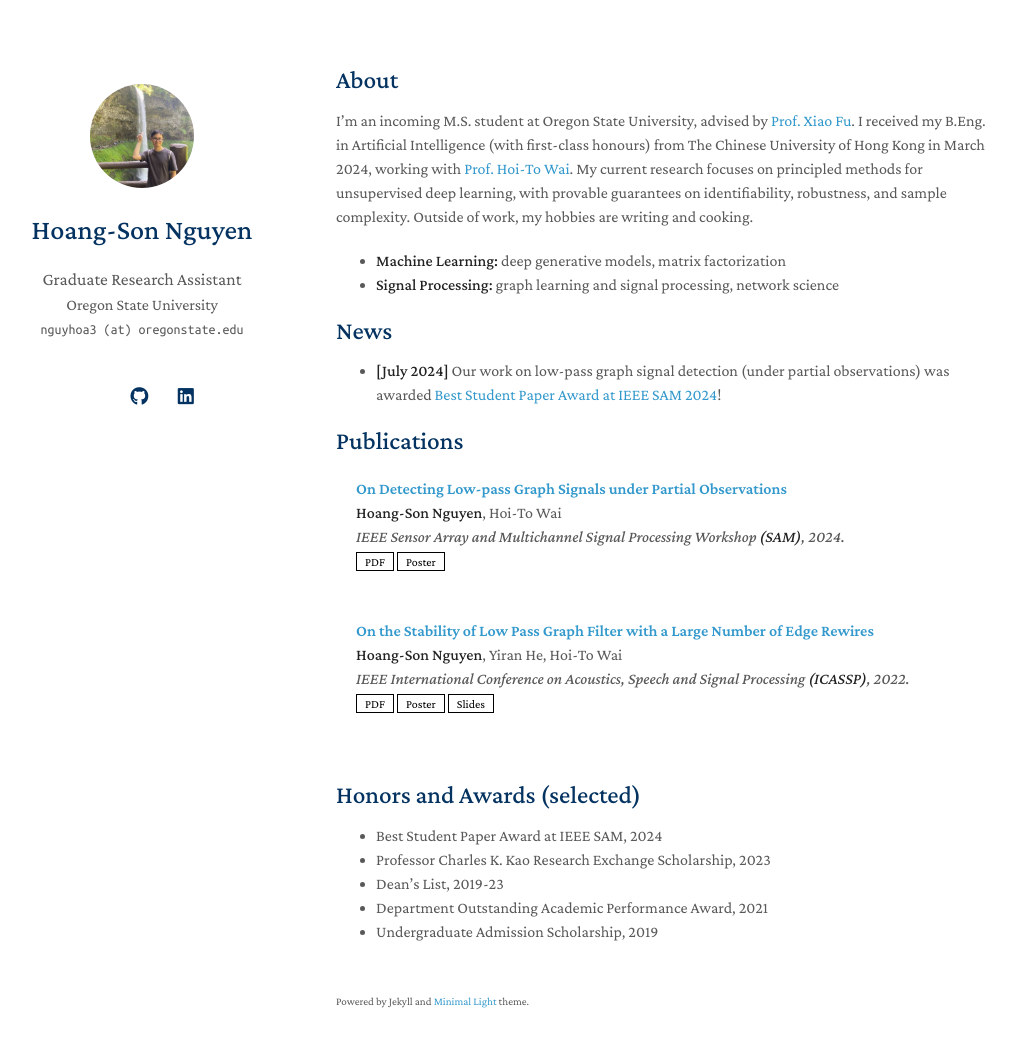
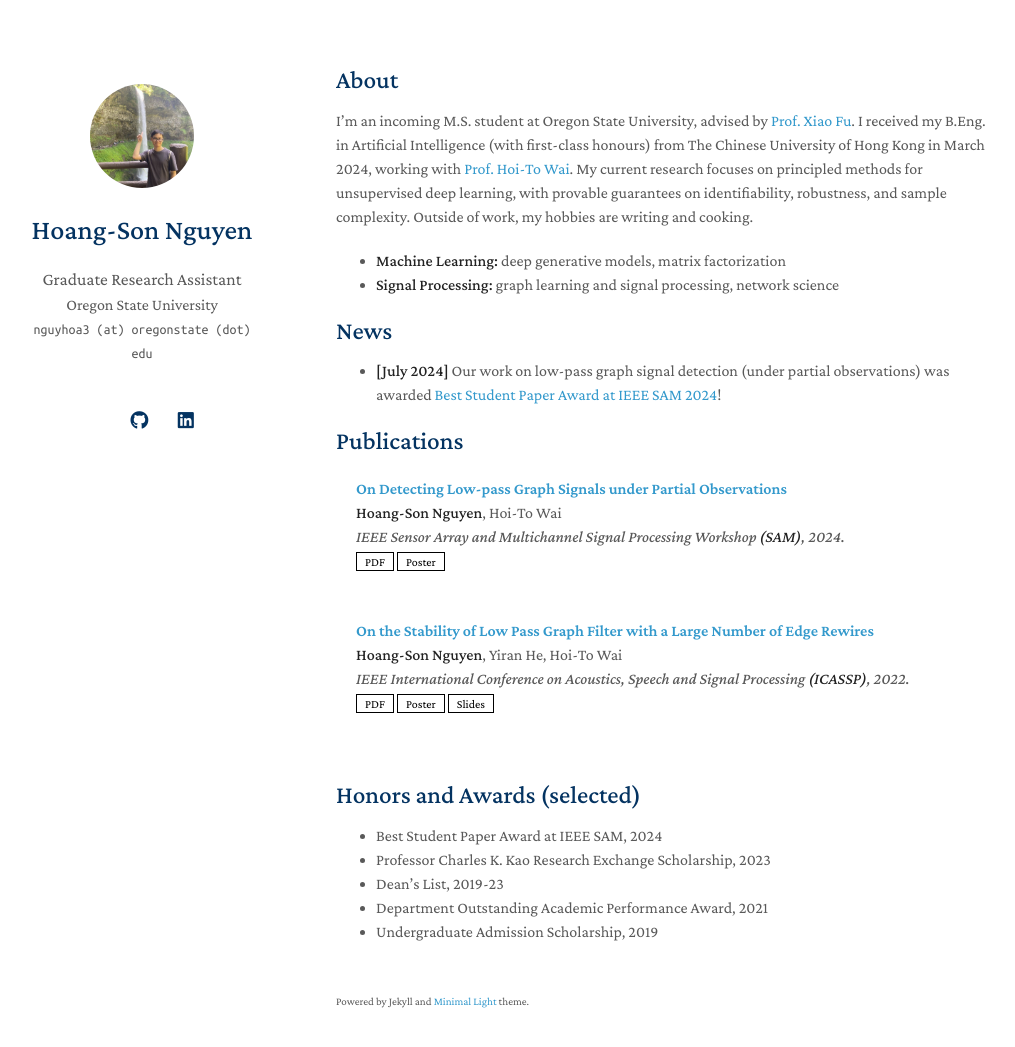
Before and after one commit to hsnguyen24/hsnguyen24.github.io, a Jekyll site: the page built from index.md, in a window 1280 px wide and 1082 px high. Shown: the top 1047 px of the window, without its empty margins (134-1149 px from the left). Built offline with Jekyll 4.4.1, drawn with Linux system fonts in a browser that asks for light colours; nearby versions of some CDN libraries; a style sheet for code colours, icons or effects is not loaded; our own code applies the rules of GitHub Pages for plain Markdown files.

Commit message:
Update _config.yml

```diff
--- a/_config.yml
+++ b/_config.yml
@@ -2,7 +2,7 @@
 title: Hoang-Son Nguyen
 position: Graduate Research Assistant
 affiliation: Oregon State University
-email: nguyhoa3 (at) oregonstate.edu
+email: nguyhoa3 (at) oregonstate (dot) edu
 
 # # Search Engine Optimization (SEO)
 # # The following information is used to improve the website traffic from search engines, e.g., Google.
```
